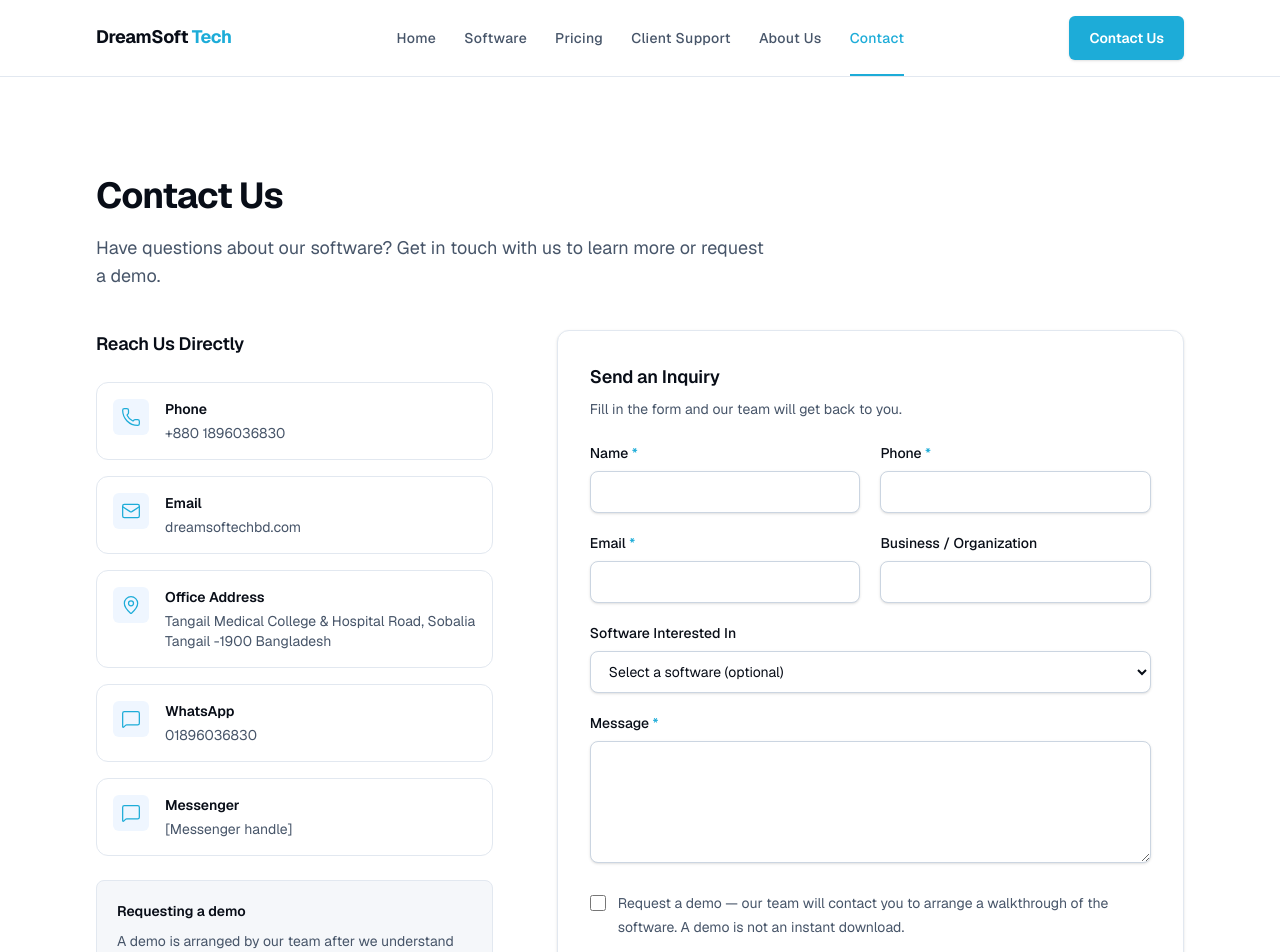
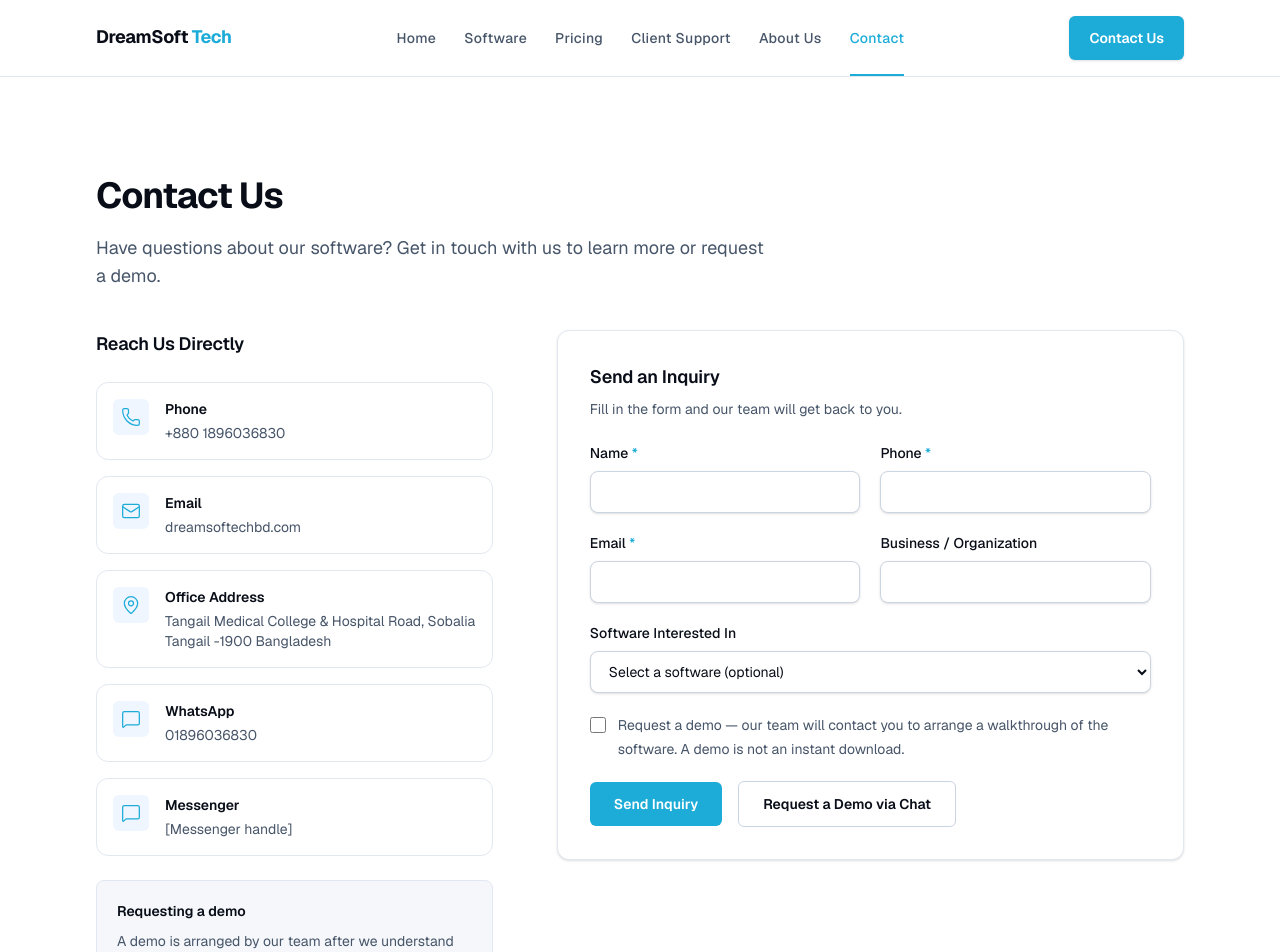
Before and after one commit to Drem-soft26/dreamsofttech-web, a Next.js app: page /contact in a window 1280 px wide. Shown: the top 952 px of the page. Built offline with nearby package versions, Linux system fonts and the light colour scheme.

Commit message:
change price option

```diff
--- a/src/app/pricing/page.tsx
+++ b/src/app/pricing/page.tsx
@@ -46,11 +46,11 @@
 
       {/* Software price (not a subscription) */}
       <div className="mt-5">
-        <PriceBlock pricing={software.pricing} />
+        {/* <PriceBlock pricing={software.pricing} /> */}
       </div>
 
       <div className="mt-4">
-        <DiscountBox pricing={software.pricing} />
+        {/* <DiscountBox pricing={software.pricing} /> */}
       </div>
 
       <ul className="mt-5 space-y-2.5 border-t border-line pt-5">
--- a/src/components/ContactForm.tsx
+++ b/src/components/ContactForm.tsx
@@ -206,17 +206,7 @@
         </select>
       </Field>
 
-      <Field id="contact-message" label="Message" required>
-        <textarea
-          id="contact-message"
-          name="message"
-          required
-          rows={5}
-          className={fieldClassName}
-          value={values.message}
-          onChange={(event) => update("message", event.target.value)}
-        />
-      </Field>
+
 
       <div className="flex items-start gap-3">
         <input
```
